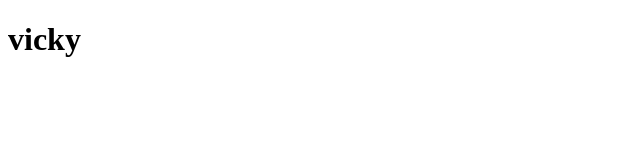
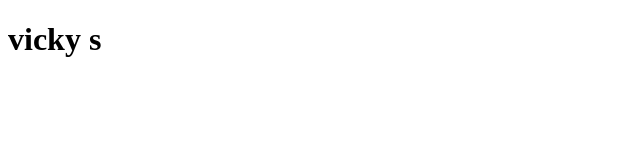
Before and after one commit to Vigneshwaran25S/samplerepo, a plain HTML site: page index.html in a window 1280 px wide. Shown: the full height of the page, 0-640 px from the left. Drawn offline with Linux system fonts and the light colour scheme.

Commit message:
fix : change my full name

```diff
--- a/index.html
+++ b/index.html
@@ -6,6 +6,6 @@
     <title>Document</title>
 </head>
 <body>
-    <h1>vicky</h1>
+    <h1>vicky s</h1>
 </body>
 </html>
```
